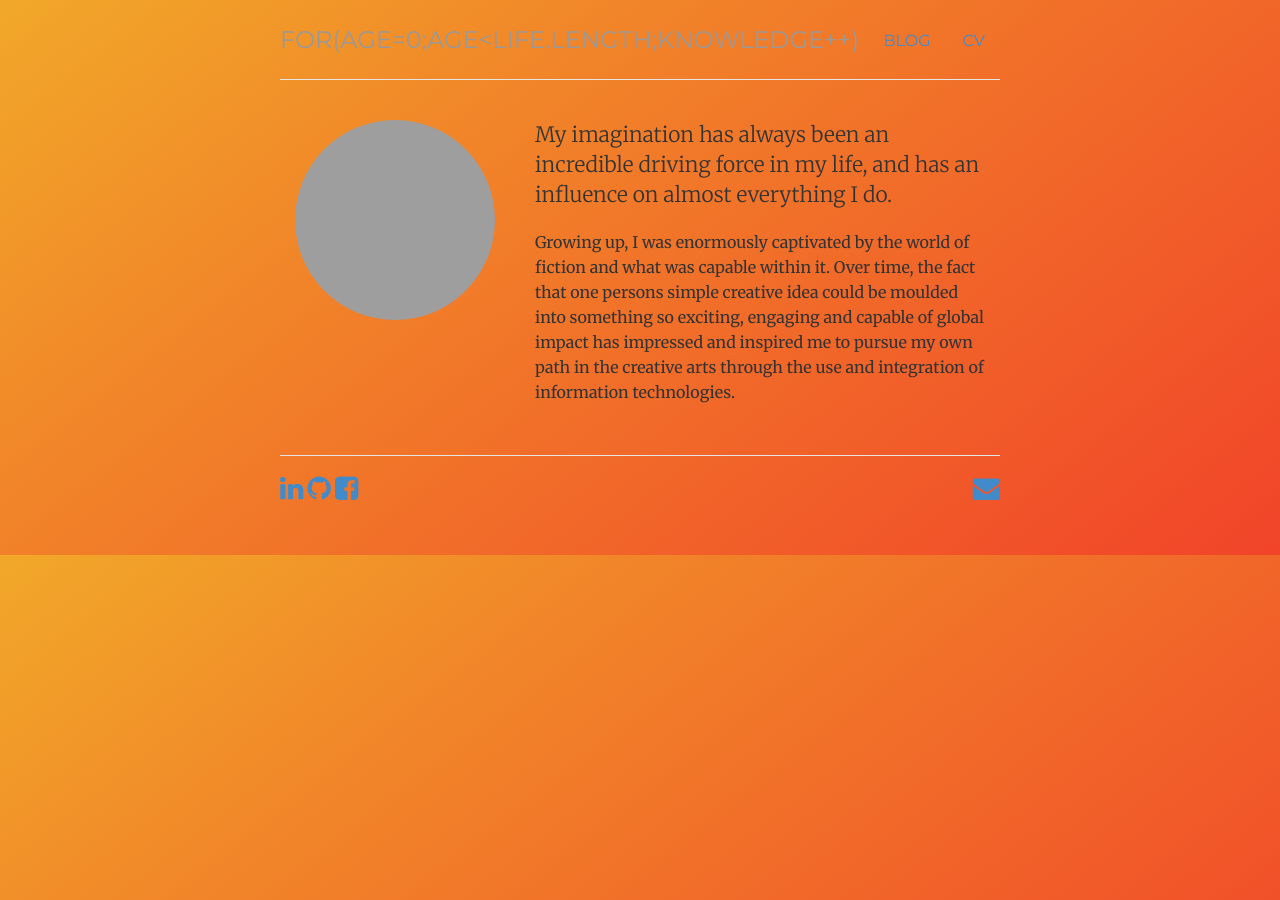
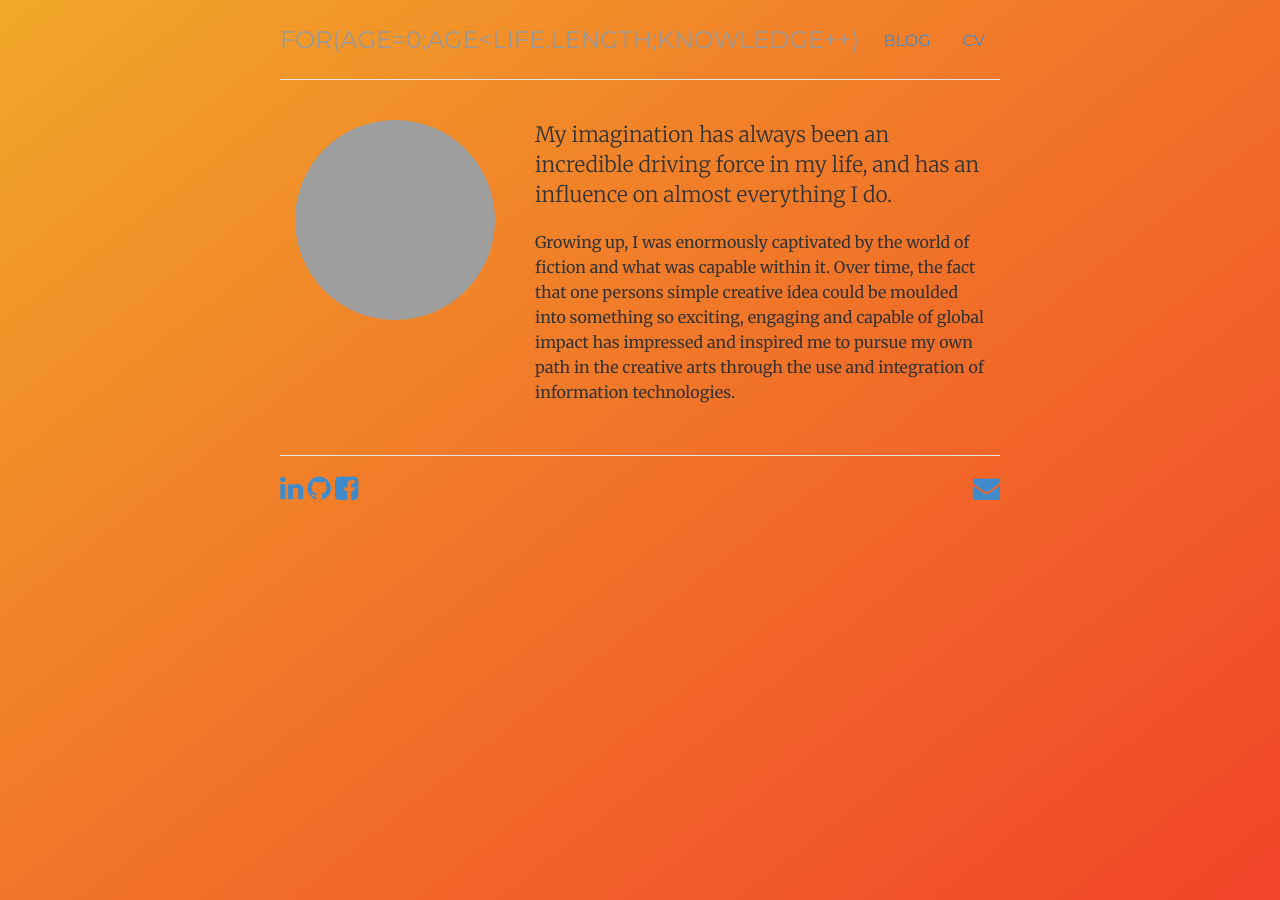
Before and after one commit to flying3615/flying3615.github.io, a Jekyll site: the page built from about/index.html, in a window 1280 px wide. Built offline with Jekyll 4.4.1, drawn with Linux system fonts in a browser that asks for light colours; grey boxes are pictures that could not be loaded.

Commit message:
Update style.css

```diff
--- a/css/style.css
+++ b/css/style.css
@@ -2,7 +2,9 @@
 @import url(https://fonts.googleapis.com/css?family=Montserrat);
 
 
-body { padding-top: 20px; padding-bottom: 40px; font-family: 'Merriweather', Georgia, Times; font-size: 16px; background-color: #f16529;background-image: linear-gradient(142deg, #f1a829, #f18629 31%, #f16529 65%, #f14429);}
+body { padding-top: 20px; padding-bottom: 40px; font-family: 'Merriweather', Georgia, Times; font-size: 16px;
+	background:  no-repeat center center fixed;
+	background-image:linear-gradient(142deg, #f1a829, #f18629 31%, #f16529 65%, #f14429);}
 
 h1, h2, h3, h4, h5, h6, .h1, .h2, .h3, .h4, .h5, .h6 { font-family: 'Merriweather', Georgia, Times; font-weight: 700;}
 
```
